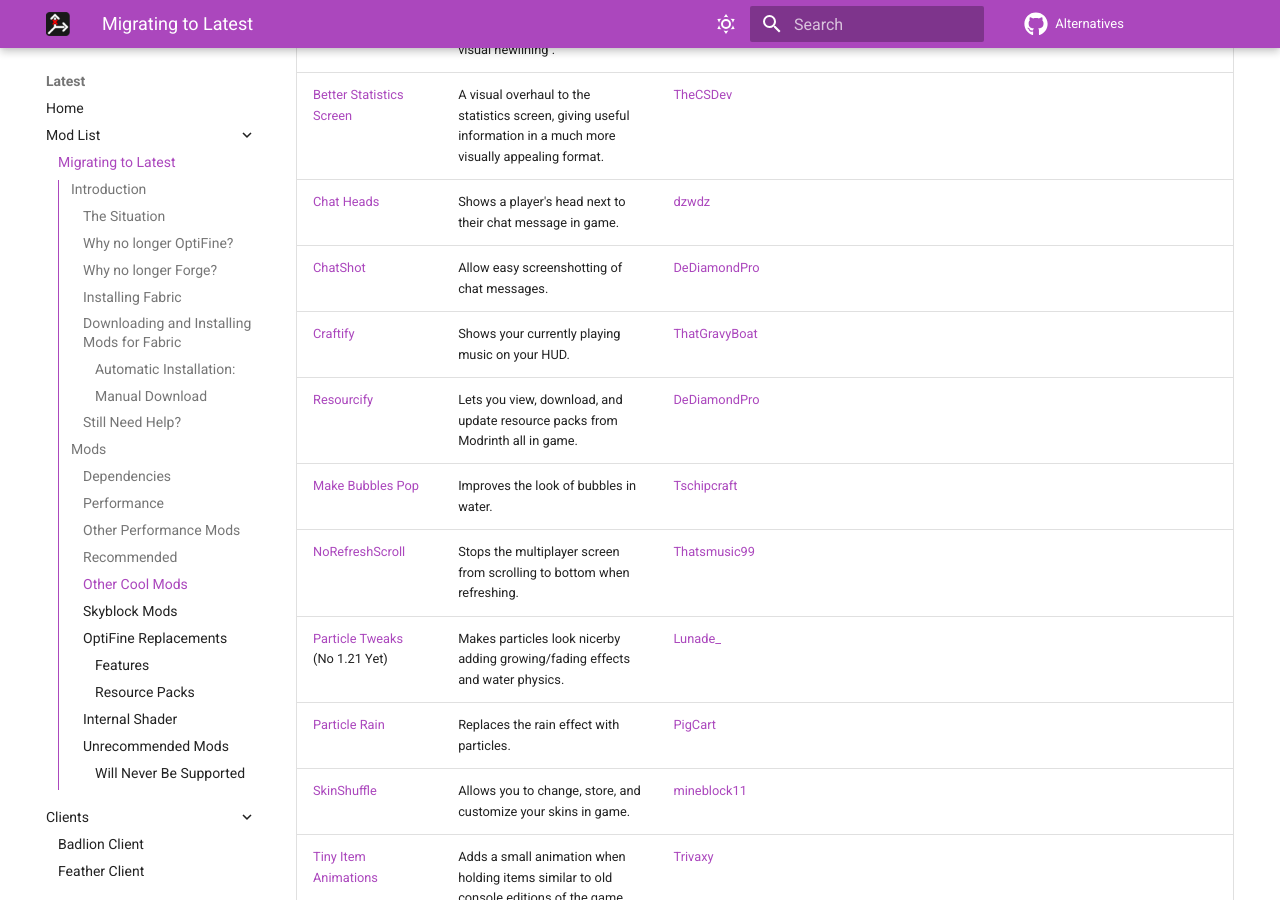
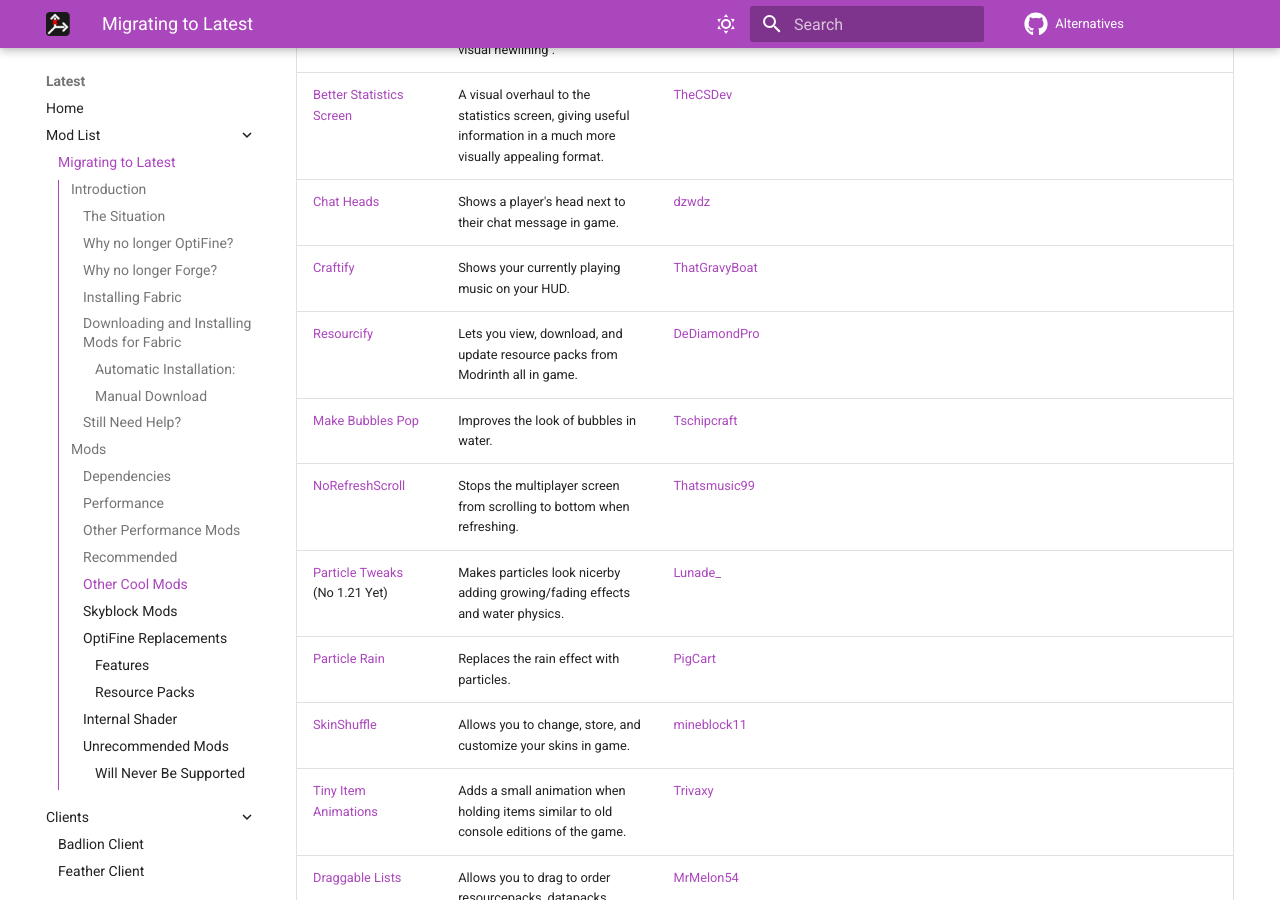
Before and after one commit to MicrocontrollersDev/Alternatives, an MkDocs documentation site: the page built from docs/latest/migrating.md, in a window 1280 px wide and 900 px high, scrolled down 11080 px. Built offline with MkDocs 1.6.1 and Material for MkDocs 9.7.7, drawn with Linux system fonts in a browser that asks for light colours; comment, search, counter and statistics services are not loaded.

Commit message:
remove chatshot

```diff
--- a/docs/latest/migrating.md
+++ b/docs/latest/migrating.md
@@ -196,7 +196,6 @@
 | [Better Command Block UI](https://modrinth.com/mod/bettercommandblockui) | Improves the command block user interface by allowing for visual newlining . | [Tectato](https://github.com/Tectato) |
 | [Better Statistics Screen](https://modrinth.com/mod/better-stats) | A visual overhaul to the statistics screen, giving useful information in a much more visually appealing format. | [TheCSDev](https://github.com/TheCSDev) |
 | [Chat Heads](https://modrinth.com/mod/chat-heads) | Shows a player's head next to their chat message in game. | [dzwdz](https://github.com/dzwdz) |
-| [ChatShot](https://modrinth.com/mod/chatshot) | Allow easy screenshotting of chat messages. | [DeDiamondPro](https://github.com/DeDiamondPro) |
 | [Craftify](https://modrinth.com/mod/craftify) | Shows your currently playing music on your HUD. | [ThatGravyBoat](https://github.com/ThatGravyBoat) |
 | [Resourcify](https://modrinth.com/mod/resourcify) | Lets you view, download, and update resource packs from Modrinth all in game. | [DeDiamondPro](https://github.com/DeDiamondPro) |
 | [Make Bubbles Pop](https://modrinth.com/mod/make_bubbles_pop) | Improves the look of bubbles in water. | [Tschipcraft](https://github.com/Tschipcraft) |
```
